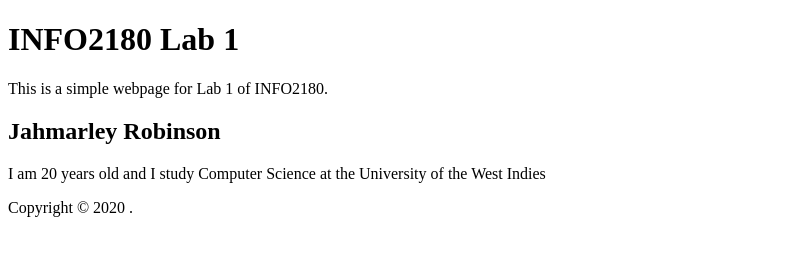
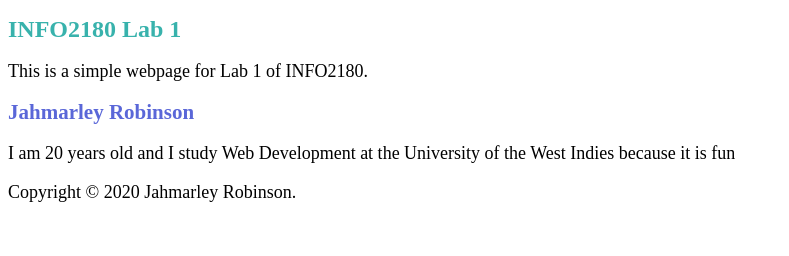
Before and after one commit to Marleydonn/Info2180-Lab1, a plain HTML site: page index.html in a window 1280 px wide. Shown: the whole page, without its empty margins (0-789 px from the left). Drawn offline with Linux system fonts and the light colour scheme.

Commit message:
Updated Webpage

```diff
--- a/index.html
+++ b/index.html
@@ -1,6 +1,8 @@
 <!DOCTYPE html>
 <html lang="en">
 <head>
+    <link href="styles.css"
+    rel="stylesheet">
     <meta charset="UTF-8">
     <meta name="viewport" content="width=devicewidth, initial-scale=1.0">
     <meta http-equiv="X-UA-Compatible" content="ie=edge">
@@ -13,10 +15,10 @@
  </header>
  <main>
  <h2>Jahmarley Robinson</h2>
- <p>I am 20 years old and I study Computer Science at the University of the West Indies</p>
+ <p>I am 20 years old and I study Web Development at the University of the West Indies because it is fun</p>
  </main>
  <footer>
- <p>Copyright &copy; 2020 <Jahmarley Robinson>.</p>
+ <p>Copyright &copy; 2020 Jahmarley Robinson.</p>
  </footer>
 </body>
 </html>
--- /dev/null
+++ b/styles.css
@@ -0,0 +1,11 @@
+h1 {
+font-size: 24px;
+color: #38B2AC;
+}
+h2 {
+font-size: 21px;
+color: #5A67D8;
+}
+p {
+font-size: 18px;
+}
```
